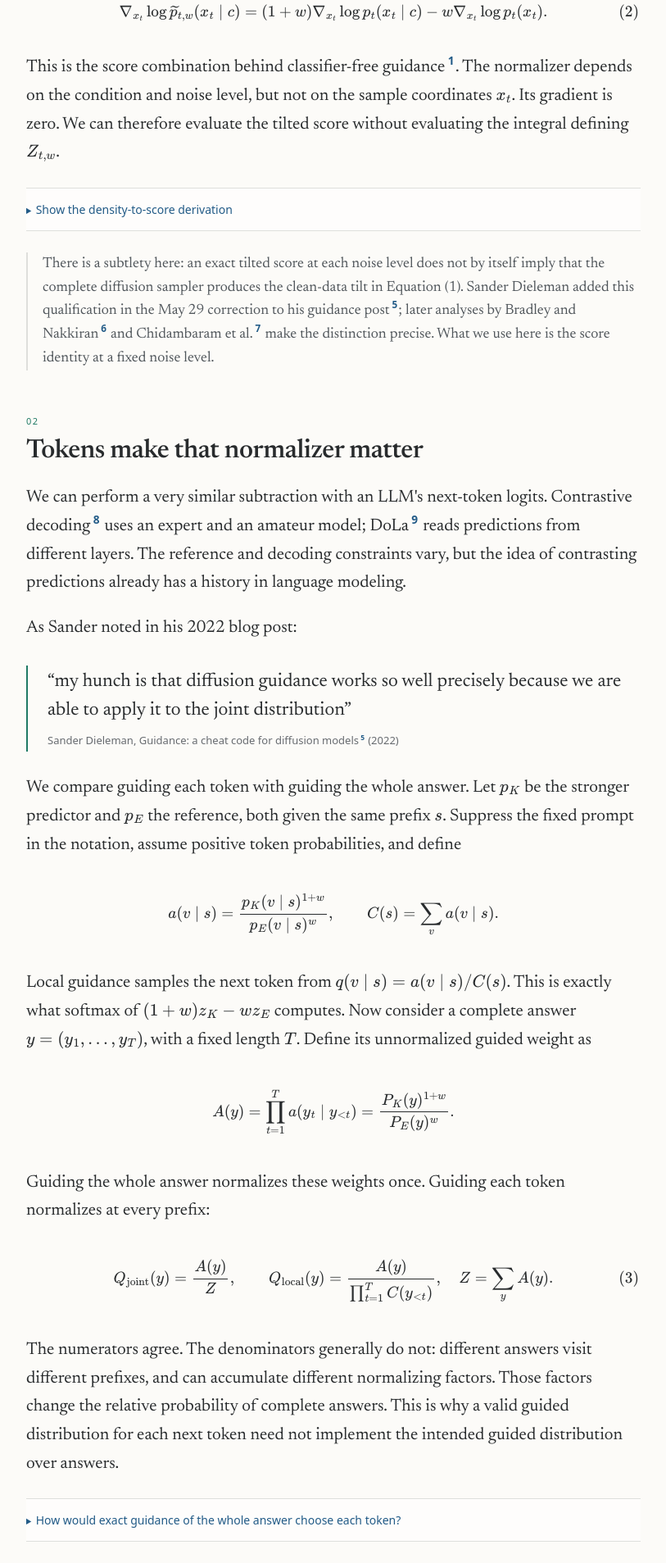
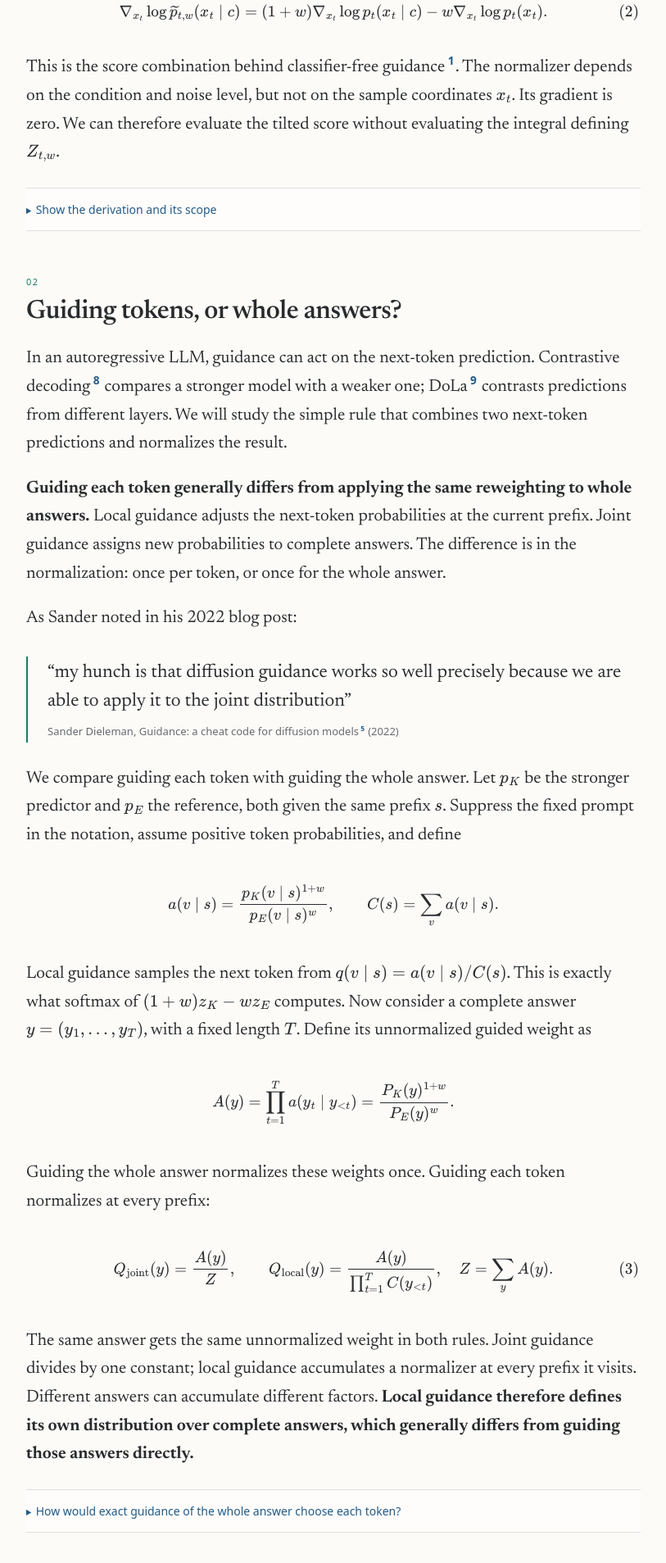
Before and after one commit to Nicholas0228/Nicholas0228.github.io, a Jekyll site: the page built from _posts/2026-10-22-guidance-in-looped-models.html, in a window 1280 px wide. Shown: the part 1438-3345 px from the top of the page at 82% size, without its empty margins (233-1046 px from the left). Built offline with Jekyll 4.4.1, drawn with Linux system fonts in a browser that asks for light colours; some of the changed text lies outside the part shown.

Commit message:
Clarify local guidance and simplify the loop architecture diagram

```diff
--- a/_posts/2026-10-22-guidance-in-looped-models.html
+++ b/_posts/2026-10-22-guidance-in-looped-models.html
@@ -50,7 +50,7 @@
 <p>This is the score combination behind classifier-free guidance<sup class="citation" id="cite-cfg-2"><a href="#ref-cfg" role="doc-noteref" aria-label="Reference 1: Jonathan Ho and Tim Salimans, Classifier-Free Diffusion Guidance">1</a></sup>. The normalizer depends on the condition and noise level, but not on the sample coordinates \(x_t\). Its gradient is zero. We can therefore evaluate the tilted score without evaluating the integral defining \(Z_{t,w}\).</p>
 
 <details class="proof" id="proof-diffusion">
-  <summary>Show the density-to-score derivation</summary>
+  <summary>Show the derivation and its scope</summary>
   <div class="proof-body">
     <p>At a fixed noise level, assume differentiable positive densities and a finite normalizer. Taking logarithms of the noisy version of Equation (1) gives</p>
     <div class="equation">\[
@@ -63,14 +63,15 @@
       =\frac{p_t(c\mid x_t)}{p(c)}.
     \]</div>
     <p>Thus the same tilt can be written as \(p_t(x_t\mid c)\,p_t(c\mid x_t)^w\), up to a factor depending only on \(c\). With exact scores, this is an exact identity at that noise level.</p>
+    <p><strong>Scope of the identity.</strong> The normalizer cancels at each fixed noise level. This identity alone does not guarantee that the full sampling process produces the target distribution in Equation (1). Reweighting a distribution and then adding noise generally differs from adding noise first and then reweighting. Sander noted this limitation in his correction<sup class="citation" id="cite-sander-1"><a href="#ref-sander" role="doc-noteref" aria-label="Reference 5: Sander Dieleman, Guidance: a cheat code for diffusion models">5</a></sup>; Bradley and Nakkiran<sup class="citation" id="cite-predictor-corrector-1"><a href="#ref-predictor-corrector" role="doc-noteref" aria-label="Reference 6: Arwen Bradley and Preetum Nakkiran, Classifier-Free Guidance is a Predictor-Corrector">6</a></sup> and Chidambaram et al.<sup class="citation" id="cite-fine-grained-1"><a href="#ref-fine-grained" role="doc-noteref" aria-label="Reference 7: Muthu Chidambaram et al., What does guidance do? A fine-grained analysis in a simple setting">7</a></sup> give formal counterexamples. We use the score identity at a fixed noise level here.</p>
   </div>
 </details>
 
-<p class="aside">There is a subtlety here: an exact tilted score at each noise level does not by itself imply that the complete diffusion sampler produces the clean-data tilt in Equation (1). Sander Dieleman added this qualification in the May 29 correction to his guidance post<sup class="citation" id="cite-sander-1"><a href="#ref-sander" role="doc-noteref" aria-label="Reference 5: Sander Dieleman, Guidance: a cheat code for diffusion models">5</a></sup>; later analyses by Bradley and Nakkiran<sup class="citation" id="cite-predictor-corrector-1"><a href="#ref-predictor-corrector" role="doc-noteref" aria-label="Reference 6: Arwen Bradley and Preetum Nakkiran, Classifier-Free Guidance is a Predictor-Corrector">6</a></sup> and Chidambaram et al.<sup class="citation" id="cite-fine-grained-1"><a href="#ref-fine-grained" role="doc-noteref" aria-label="Reference 7: Muthu Chidambaram et al., What does guidance do? A fine-grained analysis in a simple setting">7</a></sup> make the distinction precise. What we use here is the score identity at a fixed noise level.</p>
+<h2 id="sequences"><span class="section-number">02</span>Guiding tokens, or whole answers?</h2>
 
-<h2 id="sequences"><span class="section-number">02</span>Tokens make that normalizer matter</h2>
+<p>In an autoregressive LLM, guidance can act on the next-token prediction. Contrastive decoding<sup class="citation" id="cite-contrastive-decoding-1"><a href="#ref-contrastive-decoding" role="doc-noteref" aria-label="Reference 8: Xiang Lisa Li et al., Contrastive Decoding: Open-ended Text Generation as Optimization">8</a></sup> compares a stronger model with a weaker one; DoLa<sup class="citation" id="cite-dola-1"><a href="#ref-dola" role="doc-noteref" aria-label="Reference 9: Yung-Sung Chuang et al., DoLa: Decoding by Contrasting Layers Improves Factuality in Large Language Models">9</a></sup> contrasts predictions from different layers. We will study the simple rule that combines two next-token predictions and normalizes the result.</p>
 
-<p>We can perform a very similar subtraction with an LLM's next-token logits. Contrastive decoding<sup class="citation" id="cite-contrastive-decoding-1"><a href="#ref-contrastive-decoding" role="doc-noteref" aria-label="Reference 8: Xiang Lisa Li et al., Contrastive Decoding: Open-ended Text Generation as Optimization">8</a></sup> uses an expert and an amateur model; DoLa<sup class="citation" id="cite-dola-1"><a href="#ref-dola" role="doc-noteref" aria-label="Reference 9: Yung-Sung Chuang et al., DoLa: Decoding by Contrasting Layers Improves Factuality in Large Language Models">9</a></sup> reads predictions from different layers. The reference and decoding constraints vary, but the idea of contrasting predictions already has a history in language modeling.</p>
+<p><strong>Guiding each token generally differs from applying the same reweighting to whole answers.</strong> Local guidance adjusts the next-token probabilities at the current prefix. Joint guidance assigns new probabilities to complete answers. The difference is in the normalization: once per token, or once for the whole answer.</p>
 
 <p>As Sander noted in his 2022 blog post:</p>
 
@@ -103,7 +104,7 @@
   \tag{3}
 \]</div>
 
-<p>The numerators agree. The denominators generally do not: different answers visit different prefixes, and can accumulate different normalizing factors. Those factors change the relative probability of complete answers. This is why a valid guided distribution for each next token need not implement the intended guided distribution over answers.</p>
+<p>The same answer gets the same unnormalized weight in both rules. Joint guidance divides by one constant; local guidance accumulates a normalizer at every prefix it visits. Different answers can accumulate different factors. <strong>Local guidance therefore defines its own distribution over complete answers, which generally differs from guiding those answers directly.</strong></p>
 
 <details class="proof" id="proof-lookahead">
   <summary>How would exact guidance of the whole answer choose each token?</summary>
@@ -165,18 +166,31 @@
 
 <h2 id="loops"><span class="section-number">03</span>Loooooop</h2>
 
-<p>A looped Transformer reuses <strong>the same block of layers</strong> several times before predicting the next token. Huginn has three parts: <em>prelude</em> layers process the prefix once, a recurrent core repeatedly refines a hidden state, and <em>coda</em> layers read out the result.<sup class="citation" id="cite-huginn-1"><a href="#ref-huginn" role="doc-noteref" aria-label="Reference 10: Jonas Geiping et al., Scaling up Test-Time Compute with Latent Reasoning: A Recurrent Depth Approach">10</a></sup> Ouro instead repeats its full decoder stack.<sup class="citation" id="cite-ouro-1"><a href="#ref-ouro" role="doc-noteref" aria-label="Reference 11: Rui-Jie Zhu et al., Scaling Latent Reasoning via Looped Language Models">11</a></sup></p>
+<p>A looped Transformer applies <strong>the same block of layers repeatedly</strong> to refine a hidden state before predicting the next token. Implementations such as Huginn<sup class="citation" id="cite-huginn-1"><a href="#ref-huginn" role="doc-noteref" aria-label="Reference 10: Jonas Geiping et al., Scaling up Test-Time Compute with Latent Reasoning: A Recurrent Depth Approach">10</a></sup> and Ouro<sup class="citation" id="cite-ouro-1"><a href="#ref-ouro" role="doc-noteref" aria-label="Reference 11: Rui-Jie Zhu et al., Scaling Latent Reasoning via Looped Language Models">11</a></sup> differ in their details, but the high-level computation looks like this:</p>
 
-<p>For a fixed prefix, write one application of the shared block as \(f\); any fixed input from the prelude is implicit. The recurrence looks like this:</p>
+<figure class="loop-architecture" id="loop-architecture" aria-label="High-level looped model: process the input prefix, repeatedly apply a shared block to a hidden state, then apply the same output layers to early and final states to obtain logits.">
+  <div class="architecture-input">Input prefix \(x\)</div>
+  <div class="architecture-arrow" aria-hidden="true">&darr;</div>
+  <div class="architecture-stage">Input processing</div>
+  <div class="architecture-arrow" aria-hidden="true">&darr;</div>
+  <div class="architecture-core">
+    <div class="architecture-label">Shared block \(f\), repeated</div>
+    <div class="trajectory">
+      <div class="state">\(h_0\)<small>Start</small></div><span class="arrow" aria-hidden="true">&rarr;</span>
+      <div class="state">\(f(h_0)\)<small>Loop 1</small></div><span class="arrow" aria-hidden="true">&rarr;</span>
+      <div class="state">\(f(f(h_0))\)<small>Loop 2</small></div><span class="arrow" aria-hidden="true">&ctdot; &rarr;</span>
+      <div class="state">\(h_K\)<small>Final</small></div>
+    </div>
+  </div>
+  <div class="architecture-readouts">Early state \(h_E\) and final state \(h_K\)</div>
+  <div class="architecture-arrow" aria-hidden="true">&darr;</div>
+  <div class="architecture-stage">Output layers + prediction head</div>
+  <div class="architecture-arrow" aria-hidden="true">&darr;</div>
+  <div class="architecture-logits"><span>\(z_E\)<small>Early logits</small></span><span>\(z_K\)<small>Final logits</small></span></div>
+  <figcaption>High-level view at a fixed token prefix. Both states use the same readout.</figcaption>
+</figure>
 
-<div class="trajectory" role="img" aria-label="The shared block f maps an early hidden state h E to f of h E, then f of f of h E, and continues to h K. The same output layers read out the early and final states.">
-  <div class="state">\(h_E\)<small>Early state</small></div><span class="arrow" aria-hidden="true">&rarr;</span>
-  <div class="state">\(f(h_E)\)<small>One more loop</small></div><span class="arrow" aria-hidden="true">&rarr;</span>
-  <div class="state">\(f(f(h_E))\)<small>Same block again</small></div><span class="arrow" aria-hidden="true">&ctdot; &rarr;</span>
-  <div class="state">\(h_K\)<small>Final state</small></div>
-</div>
-
-<p>Apply the same output layers to \(h_E\) and \(h_K\), including the coda where present, and we get early and final logits \(z_E\) and \(z_K\). <strong>The network supplies its own reference.</strong></p>
+<p>Reading an early state \(h_E\) and the final state \(h_K\) through the same output layers gives logits \(z_E\) and \(z_K\). <strong>The network supplies its own reference.</strong></p>
 
 <p>LoopCD<sup class="citation" id="cite-loopcd-1"><a href="#ref-loopcd" role="doc-noteref" aria-label="Reference 12: Weihao Liu et al., Decoding Looped Transformers Better for (Almost) Free">12</a></sup> uses these recurrent readouts for contrastive decoding without additional training. Its logit variant extrapolates from the early prediction toward the later one:</p>
 
@@ -325,8 +339,8 @@
 
 <p>We compare readouts a quarter, halfway, and three quarters of the way through each model. For Huginn these are loops 8, 16, and 24 out of 32; for Ouro, loops 1, 2, and 3 out of 4. The corresponding layer indices are 9, 18, and 27 out of 36 for Qwen, and 8, 16, and 24 out of 32 for Pythia.</p>
 
-<figure class="wide">
-  <img src="{{ '/blog/guidance-in-looped-models/logit-gaps.svg' | relative_url }}" width="1440" height="660" loading="lazy" alt="Two plots with linear vertical axes starting at zero compare intermediate-to-final logit gaps by readout depth. At 25%, 50%, and 75% of full depth, Huginn and Ouro have substantially smaller centered RMS gaps than Qwen and Pythia. The ordering also holds after dividing by final-logit RMS.">
+<figure class="wide measurement-figure" id="readout-comparison">
+  <img src="{{ '/blog/guidance-in-looped-models/logit-gaps.svg' | relative_url }}" width="1440" height="660" loading="eager" alt="Huginn and Ouro have smaller intermediate-to-final logit gaps than Qwen and Pythia, before and after normalization.">
   <figcaption><strong>Intermediate-to-final logit gaps.</strong> Left: centered RMS; right: normalized by final-logit RMS. Shading: 95% bootstrap intervals.</figcaption>
 </figure>
 
@@ -382,5 +396,3 @@
   <li id="ref-loopformer">Ahmadreza Jeddi, Marco Ciccone, and Babak Taati. <a href="https://arxiv.org/abs/2602.11451"><cite>LoopFormer: Elastic-Depth Looped Transformers for Latent Reasoning via Shortcut Modulation</cite></a>. arXiv, 2026. <a class="citation-back" href="#cite-loopformer-1" role="doc-backlink" aria-label="Back to citation 1 of reference 14">↩</a></li>
   <li id="ref-looped-flows">Ayhan Suleymanzade, Chanhyuk Lee, Floor Eijkelboom, Nicholas M. Boffi, İsmail İlkan Ceylan, and Jinwoo Kim. <a href="https://arxiv.org/abs/2609.11801"><cite>Thinking with Looped Flows</cite></a>. arXiv, 2026. <a class="citation-back" href="#cite-looped-flows-1" role="doc-backlink" aria-label="Back to citation 1 of reference 15">↩</a></li>
 </ol>
-
-<p class="endnote">Revised from the October 20 draft. The numerical section uses measurements completed on October 21, 2026; it adds no new training run or answer-accuracy claim. <a href="https://github.com/Nicholas0228/loop-distil/tree/a92255d1626e59ba17cdcaae40494040c42b4aed/reports/depth_logit_comparison_20261021">Frozen reports and audits</a> · <a href="{{ '/blog/guidance-in-looped-models/paired_rms_comparison.csv' | relative_url }}">Paired comparisons</a> · <a href="{{ '/blog/guidance-in-looped-models/provenance.json' | relative_url }}">Data provenance</a>. The interactive example is an exact calculation on a toy distribution.</p>
--- a/blog/guidance-in-looped-models/style.css
+++ b/blog/guidance-in-looped-models/style.css
@@ -35,6 +35,7 @@
 blockquote footer{font:13px/1.6 var(--sans);color:var(--muted)}
 .equation{overflow-x:auto;overflow-y:hidden;margin:24px 0;padding:5px 2px;font-size:92%}
 .equation mjx-container[display=true]{margin:12px 0!important}
+.essay mjx-container mjx-assistive-mml{width:1px!important;height:1px!important;overflow:hidden!important}
 .key-result{border-block:1px solid #b8cbd0;padding:22px 0;margin:28px 0}
 .key-result p:last-child{margin:0}
 .key-result .equation{margin:9px 0}
@@ -50,6 +51,7 @@
 figure img{display:block;width:100%;height:auto;background:white}
 figcaption{font:13px/1.65 var(--sans);color:var(--muted);margin-top:14px}
 figcaption strong{color:var(--ink)}
+.measurement-figure figcaption{max-width:750px;margin:16px auto 0}
 .figure-links{display:flex;flex-wrap:wrap;gap:8px 20px;margin-top:10px;font:12px/1.5 var(--sans)}
 .table-scroll{overflow:auto;margin:26px 0}
 table{border-collapse:collapse;width:100%;font:14px/1.6 var(--sans);font-variant-numeric:tabular-nums}
@@ -67,7 +69,17 @@
 .loopcd-results td:nth-child(2){text-align:left;white-space:normal}
 .loopcd-results small{display:block;color:var(--muted);font-size:11px;font-weight:400;margin-top:3px}
 .loopcd-results td strong{color:var(--green)}
-.trajectory{display:grid;grid-template-columns:1fr auto 1fr auto 1.25fr auto 1fr;align-items:center;gap:9px;margin:25px 0;padding:25px 15px;background:var(--tint);text-align:center}
+.loop-architecture{padding:24px 20px;border:1px solid var(--line);background:#fff;text-align:center}
+.architecture-input{font-size:21px}
+.architecture-stage{display:table;margin:0 auto;padding:9px 19px;border:1px solid var(--line);background:var(--paper);font:14px/1.5 var(--sans)}
+.architecture-arrow{color:var(--green);font:23px/1 var(--sans);margin:7px 0}
+.architecture-core{padding:14px 12px 12px;background:var(--tint);margin:4px 0 12px}
+.architecture-label{color:var(--green);font:600 12px/1.5 var(--sans);margin-bottom:8px}
+.architecture-readouts{font:13px/1.6 var(--sans);color:var(--muted)}
+.architecture-logits{display:flex;justify-content:center;gap:60px;font-size:22px}
+.architecture-logits small{display:block;font:12px/1.5 var(--sans);color:var(--muted)}
+.loop-architecture figcaption{margin-top:17px;font-size:12px}
+.trajectory{display:grid;grid-template-columns:1fr auto 1.2fr auto 1.65fr auto 1fr;align-items:center;gap:7px;margin:0;padding:10px 0;text-align:center}
 .trajectory .state{font-size:22px;line-height:1.4;min-width:0}
 .trajectory small{display:block;font:12px/1.5 var(--sans);color:var(--muted);margin-top:8px}
 .trajectory .arrow{color:var(--green);font-size:27px}
@@ -110,6 +122,6 @@
 .endnote{font:13px/1.75 var(--sans);color:var(--muted);border-top:1px solid var(--line);padding-top:23px;margin-top:38px}
 .site-footer{border-top:1px solid var(--line);display:flex;justify-content:space-between;gap:16px;padding:25px 0 40px;color:var(--muted);font-size:12px}
 @media(max-width:820px){.essay{max-width:calc(100% - 40px)}.wide{width:100%;margin-left:0}.article-header{margin-top:44px}.site-header,.site-footer{width:calc(100% - 40px)}}
-@media(max-width:520px){body{font-size:19px;line-height:1.65}.opening{font-size:21px}.site-header nav{min-height:66px;gap:12px}.site-name{font-size:12px}h1{font-size:39px}h2{font-size:28px;margin-top:42px}h3{font-size:23px}.proof-body{padding-inline:8px;font-size:17px}.equation{font-size:82%}.toy{padding:21px 16px}.toy-controls{grid-template-columns:1fr;gap:17px}.probability{grid-template-columns:110px 1fr 52px;gap:9px;font-size:12px}.toy .probability output{font-size:16px}.trajectory{grid-template-columns:1fr;padding:18px 12px;gap:8px}.trajectory .state{display:flex;align-items:center;justify-content:center;gap:18px;font-size:20px}.trajectory small{margin-top:0;min-width:102px;text-align:left;font-size:11px}.trajectory .arrow{font-size:20px;line-height:1.1;transform:rotate(90deg)}th,td{padding:10px 9px}.site-footer{flex-wrap:wrap}.contents{gap:8px 14px}blockquote{font-size:21px}}
+@media(max-width:520px){body{font-size:19px;line-height:1.65}.opening{font-size:21px}.site-header nav{min-height:66px;gap:12px}.site-name{font-size:12px}h1{font-size:39px}h2{font-size:28px;margin-top:42px}h3{font-size:23px}.proof-body{padding-inline:8px;font-size:17px}.equation{font-size:82%}.toy{padding:21px 16px}.toy-controls{grid-template-columns:1fr;gap:17px}.probability{grid-template-columns:110px 1fr 52px;gap:9px;font-size:12px}.toy .probability output{font-size:16px}.loop-architecture{padding:18px 9px}.architecture-core{padding:12px 7px}.architecture-stage{font-size:13px}.architecture-readouts{font-size:12px}.trajectory{gap:3px}.trajectory .state{font-size:clamp(14px,4vw,18px)}.trajectory small{font-size:10px;margin-top:7px}.trajectory .arrow{font-size:17px;line-height:1.1;white-space:nowrap}th,td{padding:10px 9px}.site-footer{flex-wrap:wrap}.contents{gap:8px 14px}blockquote{font-size:21px}}
 @media(prefers-reduced-motion:reduce){html{scroll-behavior:auto}.bar span{transition:none}}
 @media print{body{background:white;font-size:12pt}.site-header,.contents,.site-footer,.figure-links,.toy-controls,.citation-back{display:none}.essay{max-width:100%}.article-header{margin-top:0}.wide{width:100%;margin-left:0}h2,h3,summary{break-after:avoid}figure,table,.trajectory{break-inside:avoid}.toy{break-inside:auto}.proof{border:0}.proof summary{font-size:12pt}.proof-body{font-size:11pt}a{color:inherit}.equation{overflow:visible}.article-meta{font-size:10pt}}
```
